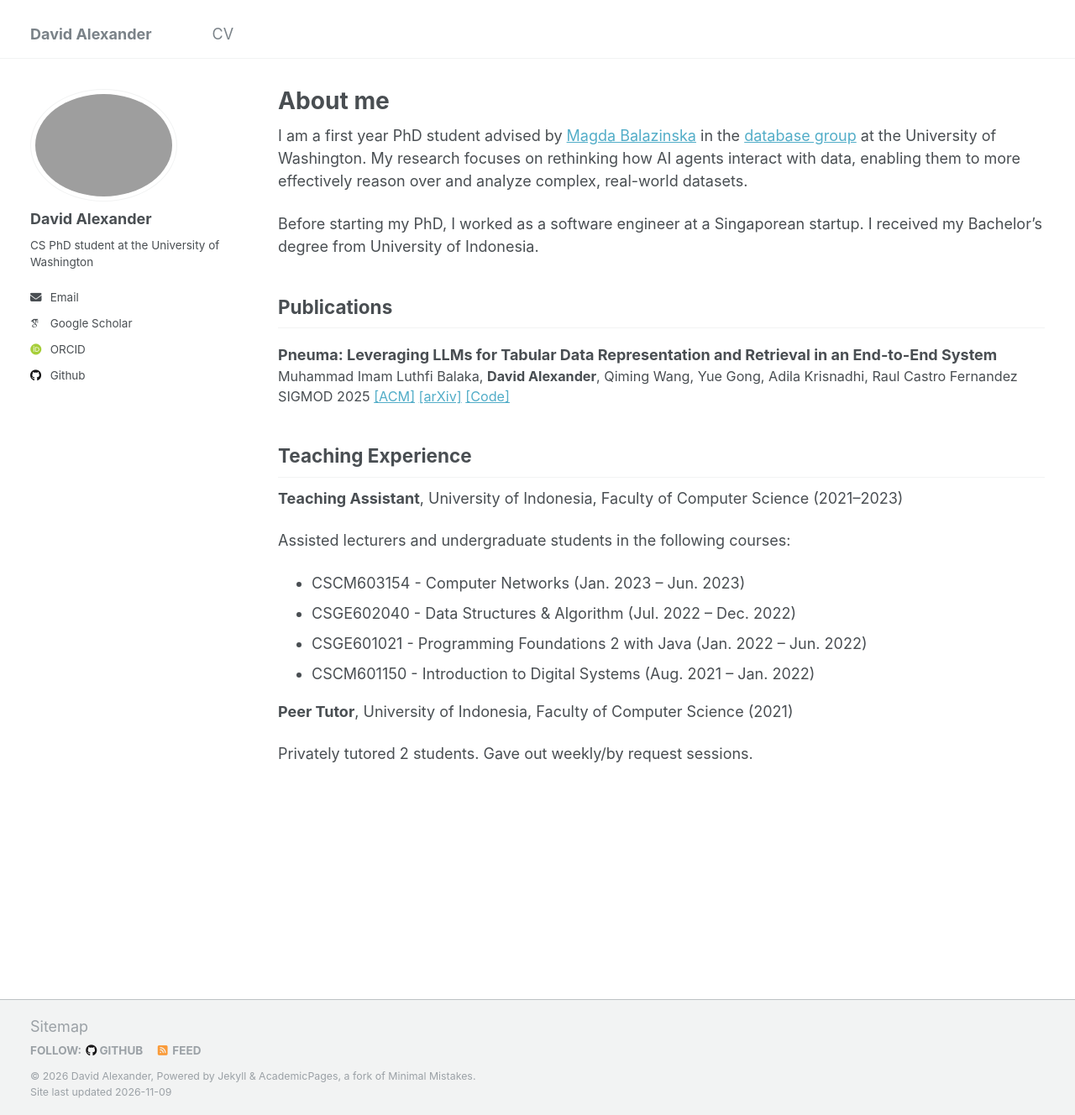
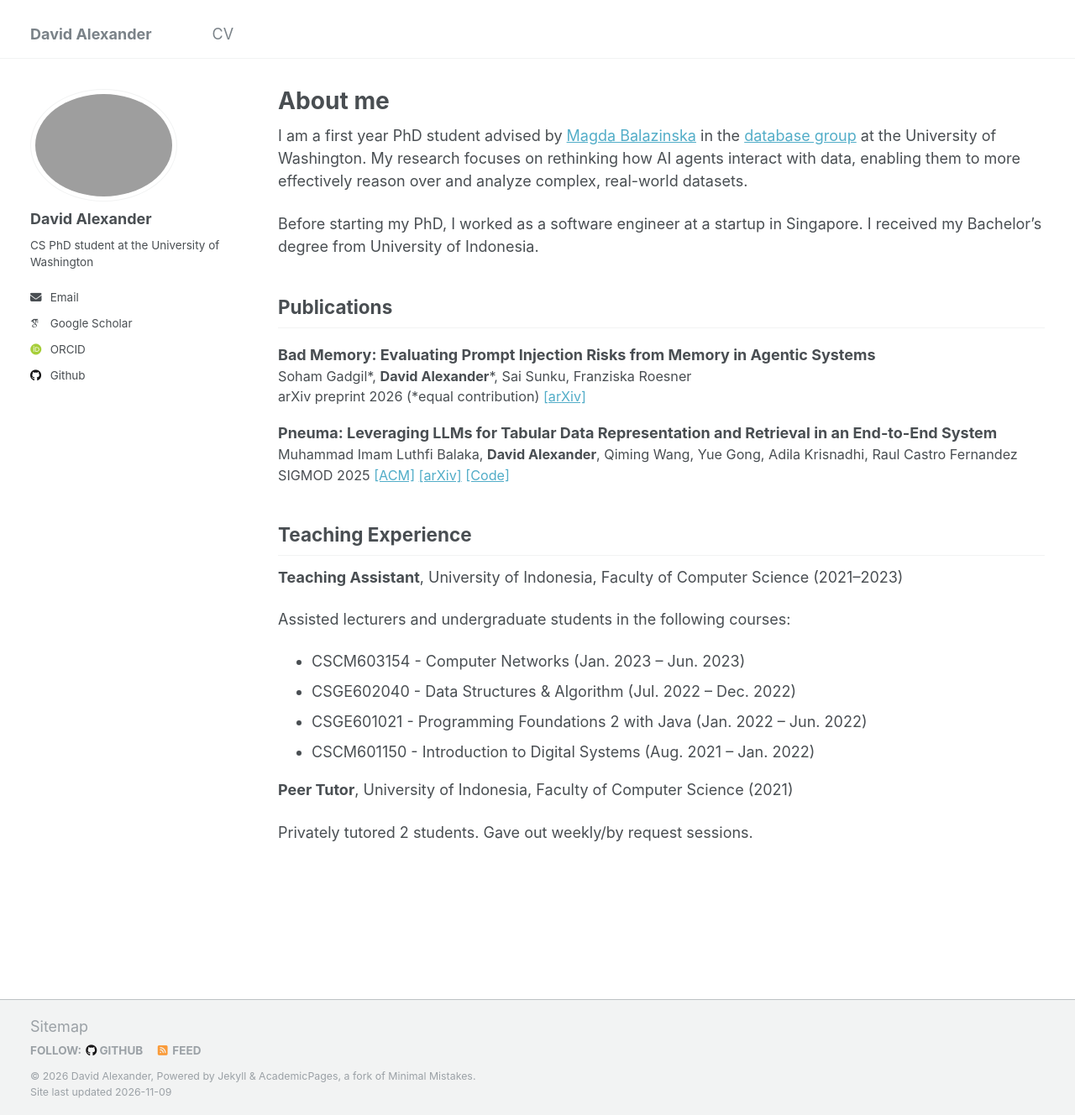
Before and after one commit to ogiorgil/ogiorgil.github.io, a Jekyll site: the page built from _pages/about.md, in a window 1280 px wide and 1328 px high. Shown: the whole window at 84% size. Built offline with Jekyll 4.4.1, drawn with Linux system fonts in a browser that asks for light colours; some web fonts are replaced.

Commit message:
feat: update about page

```diff
--- a/_pages/about.md
+++ b/_pages/about.md
@@ -9,9 +9,13 @@ redirect_from:
 
 I am a first year PhD student advised by [Magda Balazinska](https://db.cs.washington.edu/people/magda) in the [database group](https://db.cs.washington.edu/) at the University of Washington. My research focuses on rethinking how AI agents interact with data, enabling them to more effectively reason over and analyze complex, real-world datasets.
 
-Before starting my PhD, I worked as a software engineer at a Singaporean startup. I received my Bachelor's degree from University of Indonesia.
+Before starting my PhD, I worked as a software engineer at a startup in Singapore. I received my Bachelor's degree from University of Indonesia.
 
 ## Publications
+
+**Bad Memory: Evaluating Prompt Injection Risks from Memory in Agentic Systems**
+: Soham Gadgil\*, **David Alexander**\*, Sai Sunku, Franziska Roesner
+: arXiv preprint 2026 (\*equal contribution) [[arXiv]](https://arxiv.org/abs/2607.14611)
 
 **Pneuma: Leveraging LLMs for Tabular Data Representation and Retrieval in an End-to-End System**
 : Muhammad Imam Luthfi Balaka, **David Alexander**, Qiming Wang, Yue Gong, Adila Krisnadhi, Raul Castro Fernandez
```
